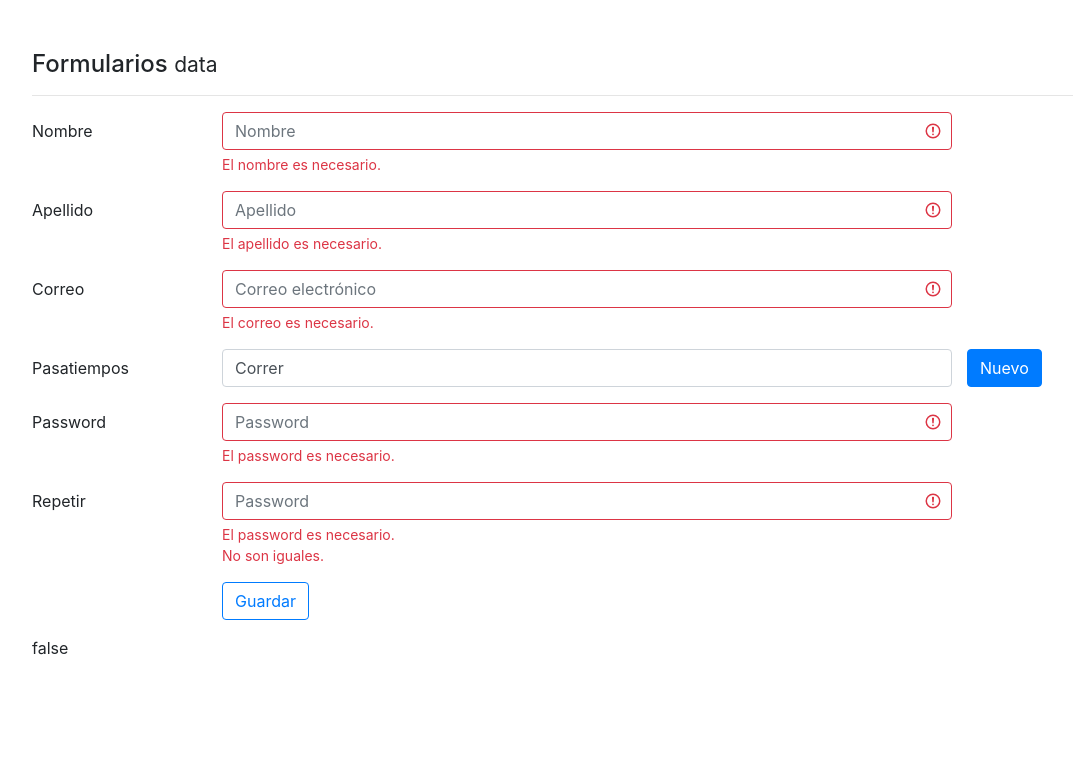
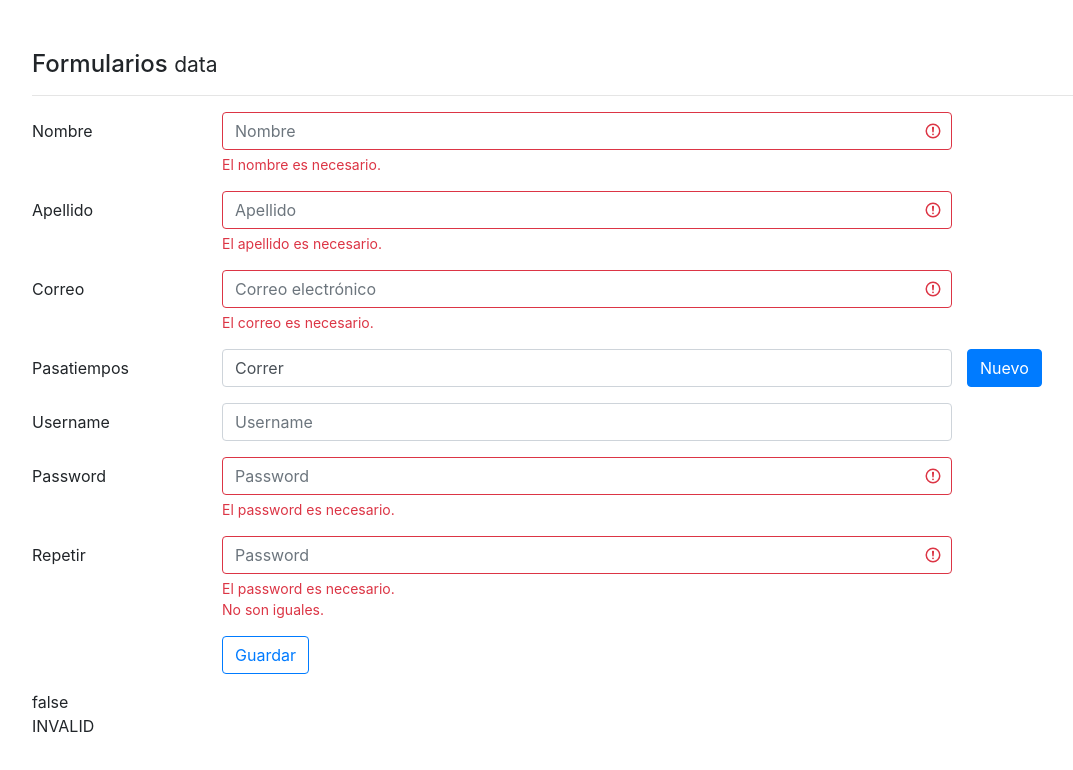
Before and after one commit to aririmia86/angular-2-fh, an Angular app in the folder 8. Formularios/: page / in a window 1280 px wide. Shown: the top 770 px of the page, without its empty margins (53-1126 px from the left). Built offline with nearby package versions, Linux system fonts and the light colour scheme.

Commit message:
Data: Validadores asíncronos

```diff
--- a/8. Formularios/src/app/components/data/data.component.html
+++ b/8. Formularios/src/app/components/data/data.component.html
@@ -81,6 +81,18 @@
   </div>
 
   <div class="form-group row">
+    <label class="col-2 col-form-label">Username</label>
+    <div class="col-md-8">
+
+      <input class="form-control"
+             type="text"
+             placeholder="Username"
+             formControlName="username"
+             >
+    </div>
+  </div>
+
+  <div class="form-group row">
     <label class="col-2 col-form-label">Password</label>
     <div class="col-md-8">
 
@@ -127,5 +139,7 @@
   </div>
 
   {{forma.valid}}
+  <br>
+  {{forma.status}}
 
 </form>
--- a/8. Formularios/src/app/components/data/data.component.ts
+++ b/8. Formularios/src/app/components/data/data.component.ts
@@ -1,5 +1,6 @@
 import { Component } from '@angular/core';
 import { FormGroup, FormControl, Validators, FormArray} from '@angular/forms';
+import { Observable } from 'rxjs/Rx';
 
 @Component({
   selector: 'app-data',
@@ -38,6 +39,7 @@ export class DataComponent {
       'pasatiempos': new FormArray([
         new FormControl('Correr', Validators.required)
       ]),
+      'username': new FormControl('', Validators.required, this.existeUsuario),
       'password1': new FormControl('', Validators.required),
       'password2': new FormControl()
     });
@@ -74,6 +76,21 @@ export class DataComponent {
     return null;
   }
 
+  existeUsuario(control:FormControl): Promise<any>|Observable<any> {
+    let promesa = new Promise(
+      (resolve, reject) => {
+        setTimeout(() => {
+          if(control.value === 'Alejandro') {
+            resolve({existe:true})
+          } else {
+            resolve(null)
+          }
+        }, 3000);
+      }
+    );
+    return promesa;
+  }
+
   guardarCambios() {
     // this.forma.reset(this.usuario);
   }
```
